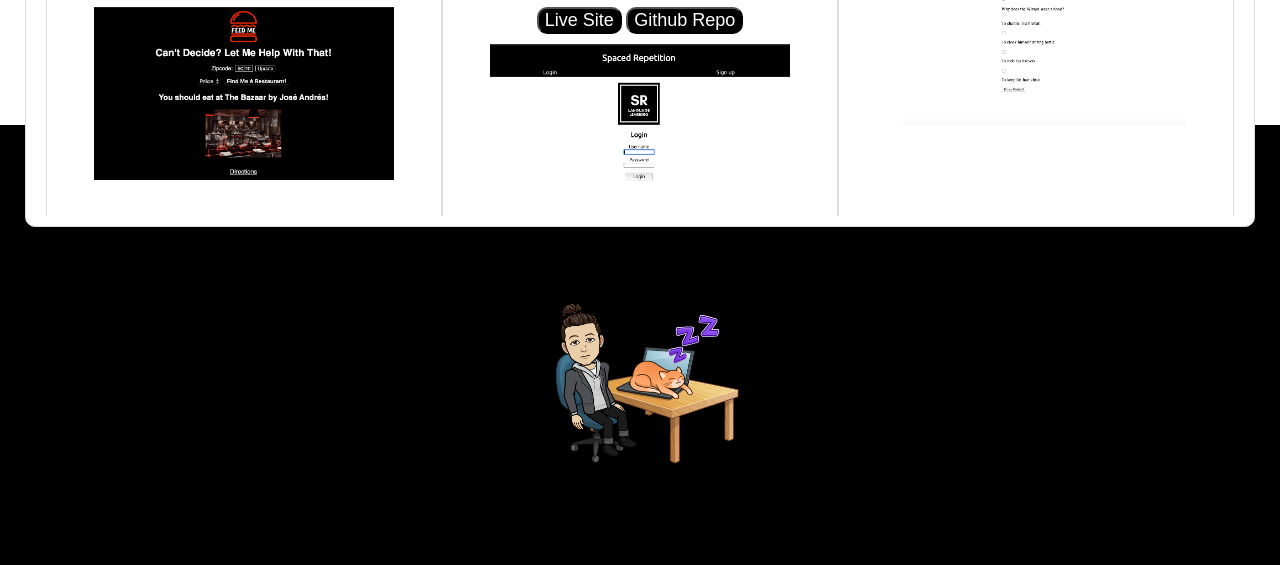
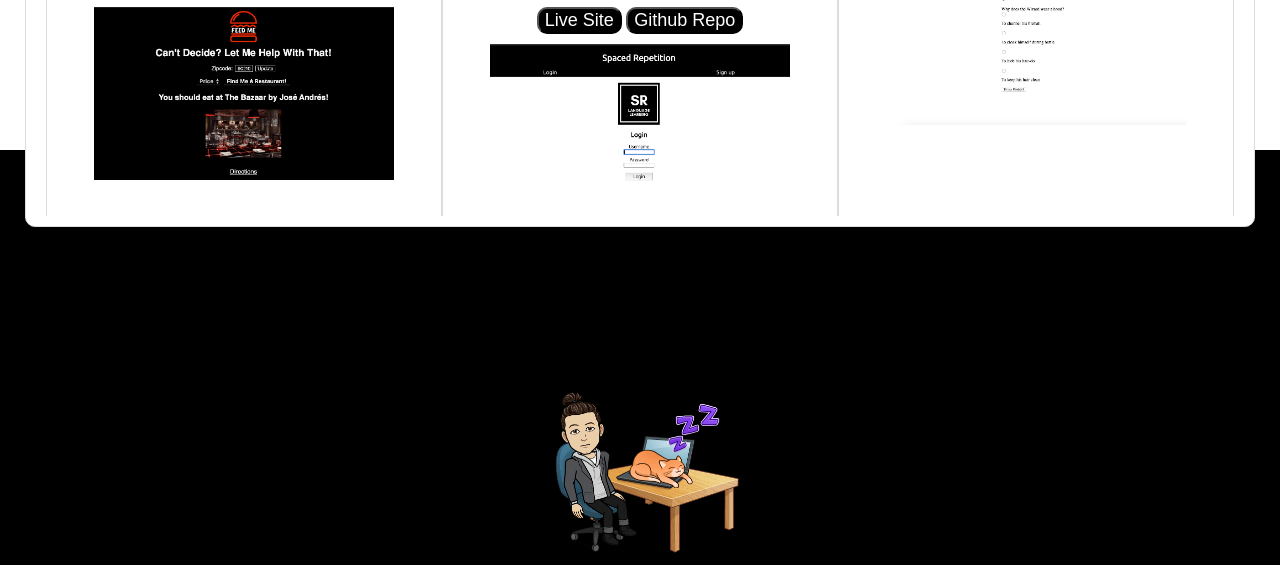
Before and after one commit to AustinT33/portfolio-revisions, a plain HTML site: page index.html in a window 1280 px wide. Shown: the part 1885-2450 px from the top of the page. Drawn offline with nearby package versions, Linux system fonts and the light colour scheme.

Commit message:
fixed image

```diff
--- a/main.css
+++ b/main.css
@@ -21,7 +21,7 @@ header {
 .bottom-img {
    text-align: center;
    position: absolute;
-   margin-top: -22.5%;
+   margin: -20.5% 5%;
 }
 
 .about {
@@ -137,13 +137,14 @@ footer > a {
     color: white;
     text-align: center;
     bottom: 0;
-    height: 300px;
-    padding-top: 275px;
+    height: 400px;
+    padding-top: 300px;
+    margin-top: 2%;
 }
 
 .bit-desk {
     width: 200px;
-    margin-top: -10%;
+    margin-top: -7%;
     margin-bottom: 7%;
 }
 
```
